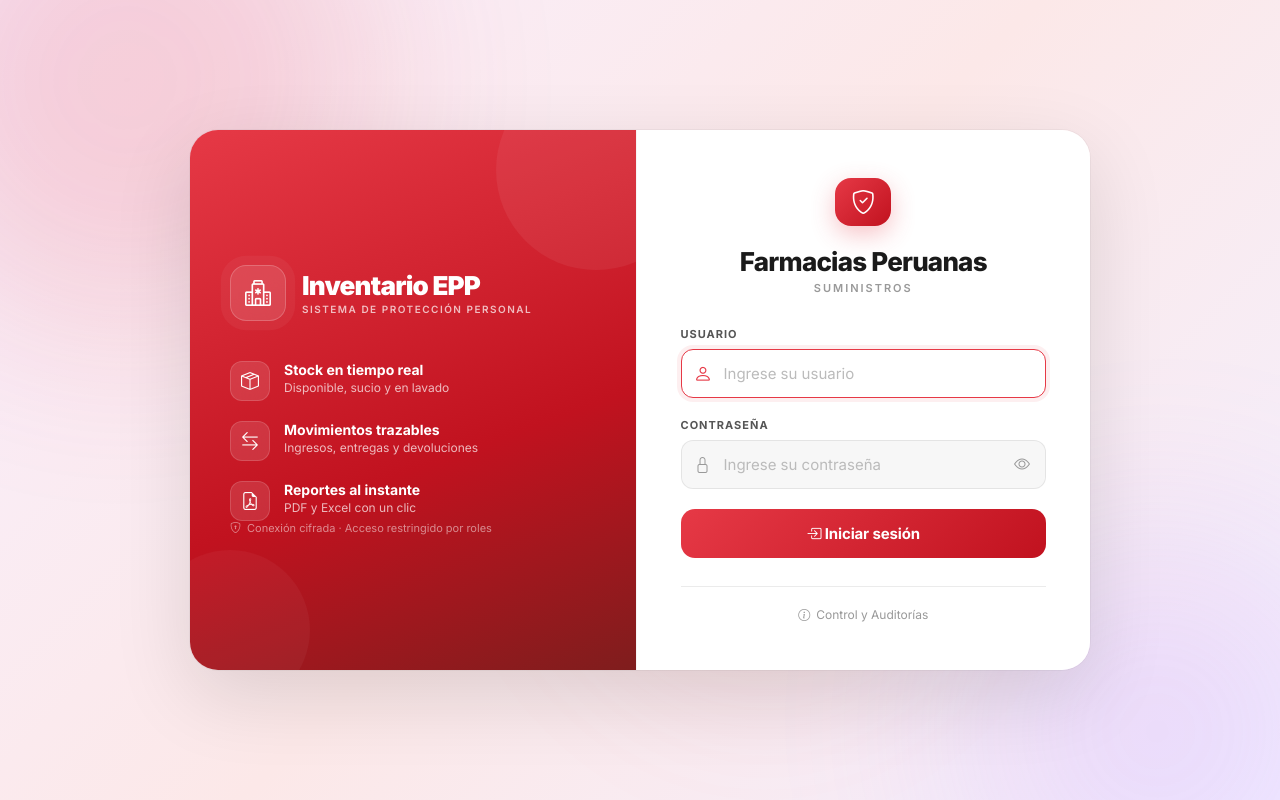
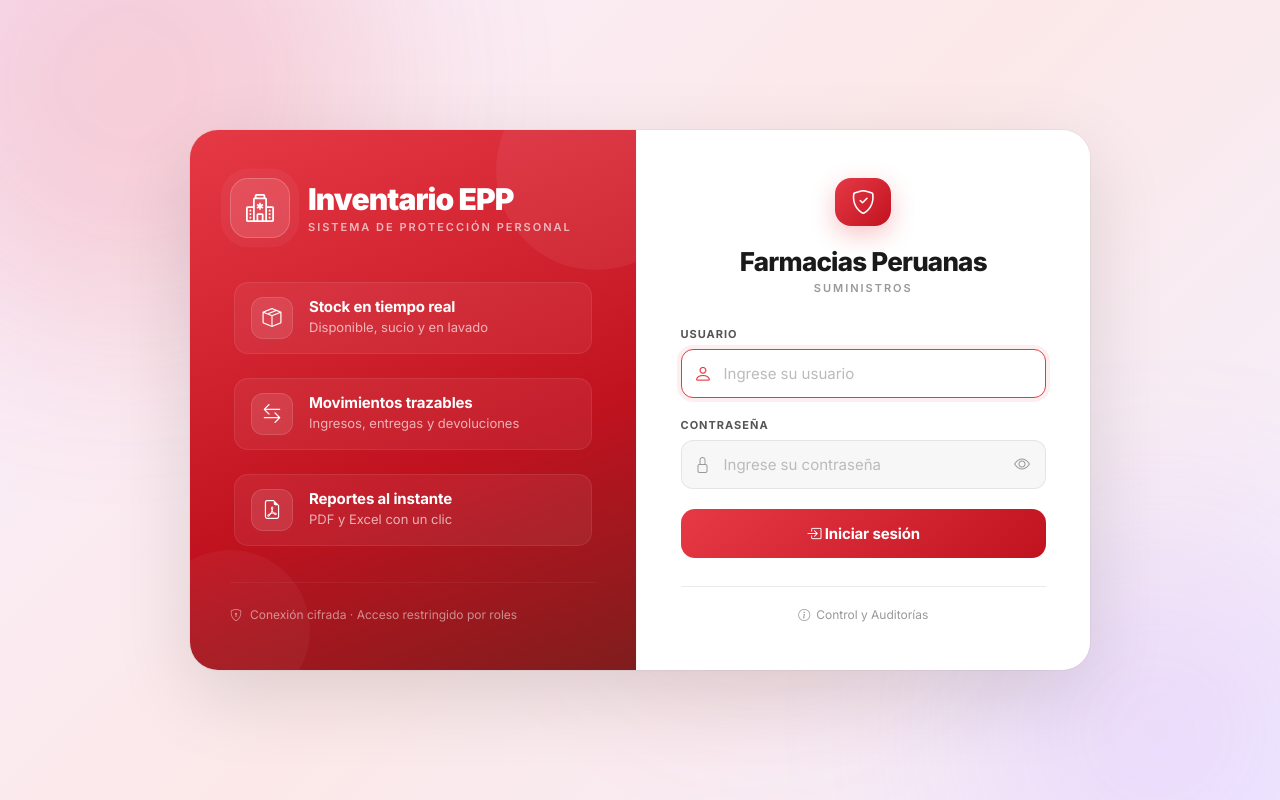
Before and after one commit to CaquitaAsesina/SUM-WEB, a website: page frontend/login.html in a window 1280 px wide. Drawn offline with nearby package versions, Linux system fonts and the light colour scheme.

Commit message:
dasdasssssddsdfsddasdSAD

```diff
--- a/frontend/login.html
+++ b/frontend/login.html
@@ -28,20 +28,21 @@
     .login-brand::before{content:'';position:absolute;top:-60px;right:-60px;width:200px;height:200px;border-radius:50%;background:rgba(255,255,255,0.06);pointer-events:none}
     .login-brand::after{content:'';position:absolute;bottom:-40px;left:-40px;width:160px;height:160px;border-radius:50%;background:rgba(255,255,255,0.04);pointer-events:none}
 
-    .brand-top{position:relative;z-index:2;margin-bottom:40px;display:flex;align-items:center;gap:16px}
-    .brand-logo{width:56px;height:56px;min-width:56px;border-radius:16px;background:rgba(255,255,255,0.15);backdrop-filter:blur(10px);display:flex;align-items:center;justify-content:center;font-size:26px;animation:logoPulse 3s ease-in-out infinite;border:1px solid rgba(255,255,255,0.2)}
+    .brand-top{position:relative;z-index:2;margin-bottom:44px;display:flex;align-items:center;gap:18px}
+    .brand-logo{width:60px;height:60px;min-width:60px;border-radius:18px;background:rgba(255,255,255,0.15);backdrop-filter:blur(10px);display:flex;align-items:center;justify-content:center;font-size:28px;animation:logoPulse 3s ease-in-out infinite;border:1px solid rgba(255,255,255,0.2)}
     @keyframes logoPulse{0%,100%{box-shadow:0 0 0 0 rgba(255,255,255,0.2)}50%{box-shadow:0 0 0 12px rgba(255,255,255,0)}}
-    .brand-title{font-size:26px;font-weight:900;letter-spacing:-0.03em;line-height:1.15;animation:slideRight 0.7s ease 0.2s backwards}
-    .brand-subtitle{font-size:10px;font-weight:600;letter-spacing:1.5px;text-transform:uppercase;opacity:0.7;animation:slideRight 0.7s ease 0.3s backwards;margin-top:2px}
+    .brand-title{font-size:30px;font-weight:900;letter-spacing:-0.03em;line-height:1.1;animation:slideRight 0.7s ease 0.2s backwards}
+    .brand-subtitle{font-size:11px;font-weight:600;letter-spacing:2px;text-transform:uppercase;opacity:0.65;animation:slideRight 0.7s ease 0.3s backwards;margin-top:4px}
     @keyframes slideRight{from{opacity:0;transform:translateX(-20px)}to{opacity:1;transform:translateX(0)}}
 
-    .brand-features{display:flex;flex-direction:column;gap:20px;position:relative;z-index:2}
-    .feature-item{display:flex;align-items:flex-start;gap:14px;animation:slideRight 0.7s ease backwards}
+    .brand-features{display:flex;flex-direction:column;gap:24px;position:relative;z-index:2;padding:0 4px}
+    .feature-item{display:flex;align-items:flex-start;gap:16px;animation:slideRight 0.7s ease backwards;padding:14px 16px;border-radius:14px;background:rgba(255,255,255,0.06);border:1px solid rgba(255,255,255,0.08);transition:all 0.3s ease}
+    .feature-item:hover{background:rgba(255,255,255,0.12);transform:translateX(4px)}
     .feature-item:nth-child(1){animation-delay:0.4s}.feature-item:nth-child(2){animation-delay:0.55s}.feature-item:nth-child(3){animation-delay:0.7s}
-    .feature-icon{width:40px;height:40px;min-width:40px;border-radius:12px;background:rgba(255,255,255,0.12);backdrop-filter:blur(8px);display:flex;align-items:center;justify-content:center;font-size:18px;border:1px solid rgba(255,255,255,0.15);transition:all 0.3s ease}
-    .feature-item:hover .feature-icon{background:rgba(255,255,255,0.25);transform:scale(1.1) rotate(-5deg)}
-    .feature-text h4{font-size:14px;font-weight:700;margin-bottom:2px}.feature-text p{font-size:12px;opacity:0.7;font-weight:400}
-    .brand-footer{font-size:11px;opacity:0.5;display:flex;align-items:center;gap:6px;position:relative;z-index:2;animation:slideRight 0.7s ease 0.85s backwards}
+    .feature-icon{width:42px;height:42px;min-width:42px;border-radius:12px;background:rgba(255,255,255,0.1);backdrop-filter:blur(8px);display:flex;align-items:center;justify-content:center;font-size:19px;border:1px solid rgba(255,255,255,0.12);transition:all 0.3s ease}
+    .feature-item:hover .feature-icon{background:rgba(255,255,255,0.2);transform:scale(1.1) rotate(-5deg)}
+    .feature-text h4{font-size:15px;font-weight:700;margin-bottom:3px;letter-spacing:-0.01em}.feature-text p{font-size:13px;opacity:0.65;font-weight:400}
+    .brand-footer{font-size:12px;opacity:0.5;display:flex;align-items:center;gap:8px;position:relative;z-index:2;animation:slideRight 0.7s ease 0.85s backwards;margin-top:36px;padding-top:24px;border-top:1px solid rgba(255,255,255,0.1)}
 
     .login-form-panel{flex:1;padding:48px 44px;background:white;display:flex;flex-direction:column;justify-content:center;align-items:center;position:relative;border-left:1px solid rgba(0,0,0,0.04)}
     .form-logo{width:56px;height:56px;border-radius:16px;background:linear-gradient(135deg,var(--red),var(--red-dark));display:flex;align-items:center;justify-content:center;font-size:24px;color:white;margin-bottom:20px;box-shadow:0 8px 24px rgba(230,57,70,0.3);animation:formLogoIn 0.6s cubic-bezier(0.34,1.56,0.64,1) 0.3s backwards}
```
